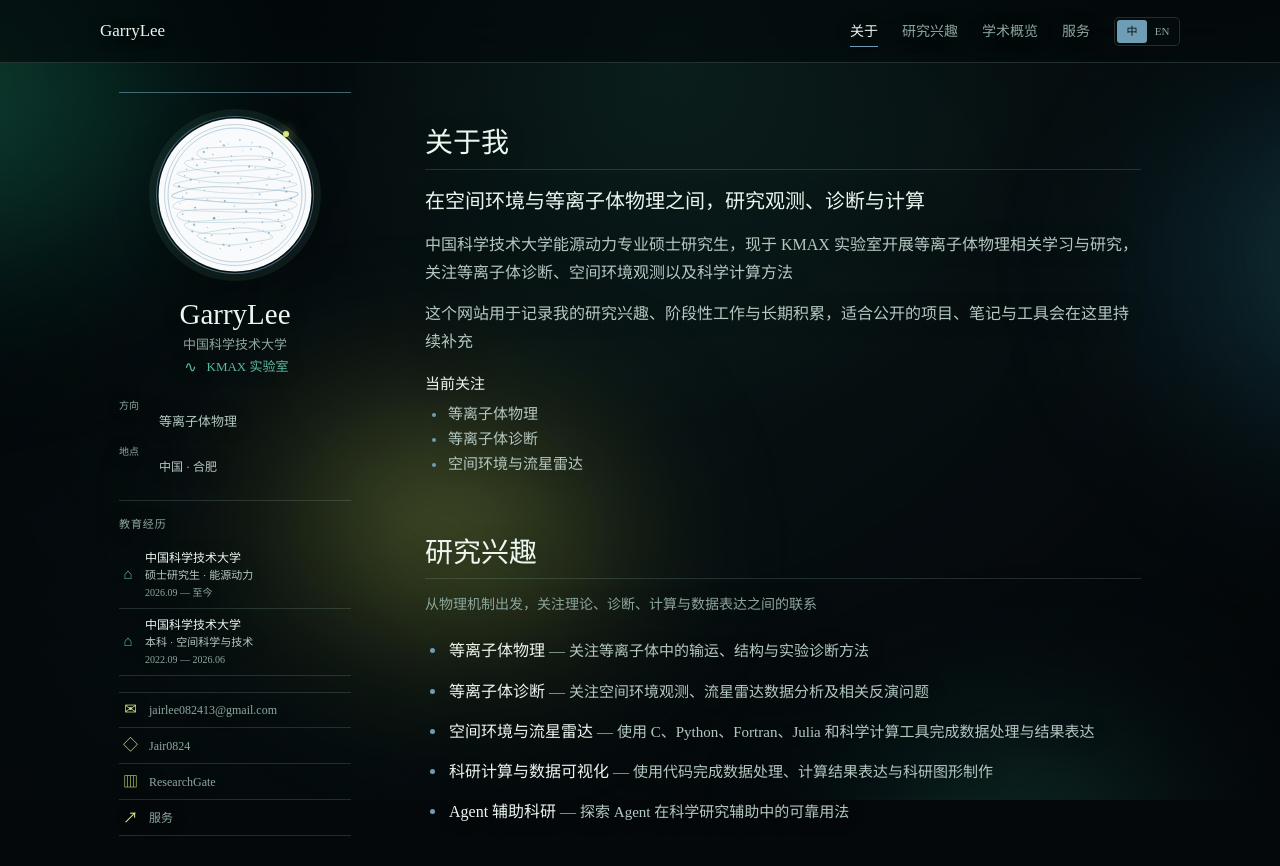
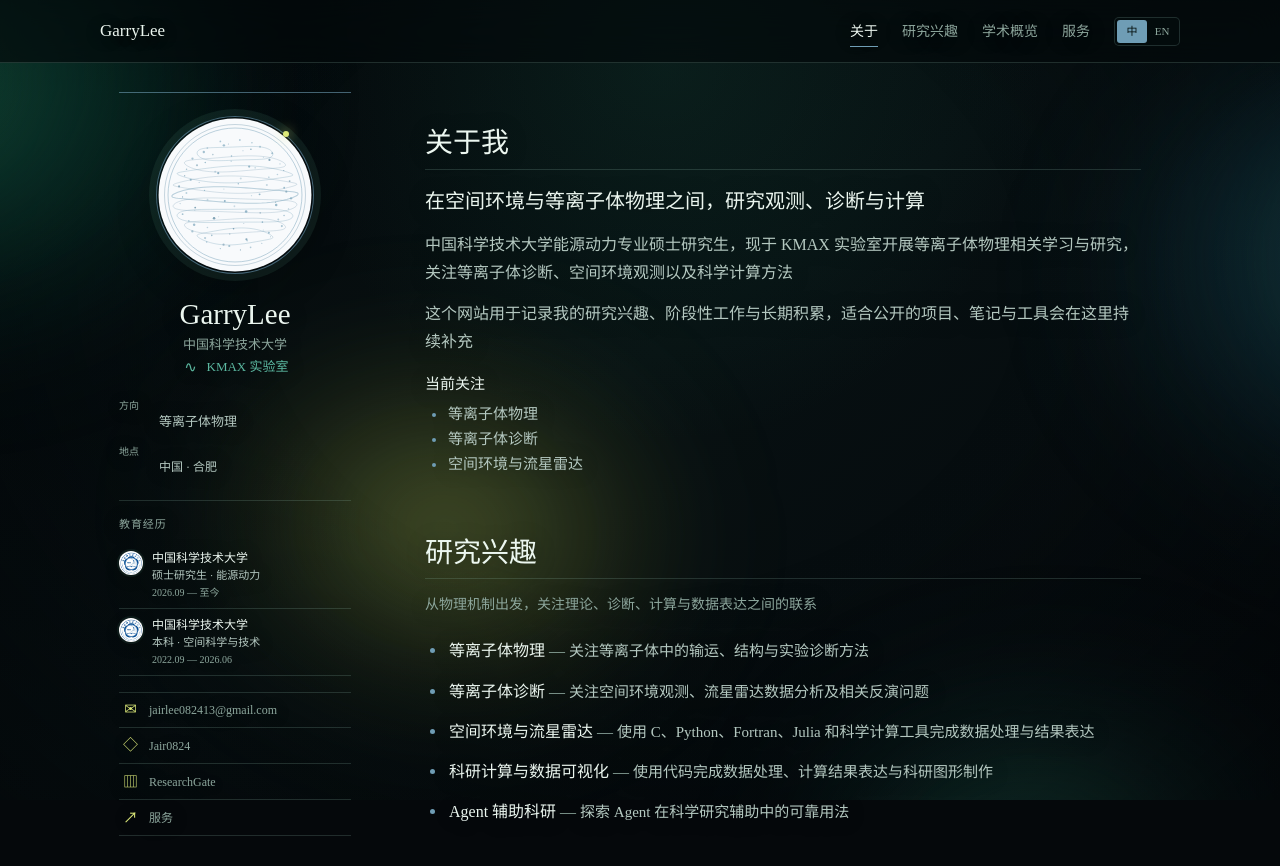
Before and after one commit to Jair0824/Jair0824.github.io, a website: page index.html in a window 1280 px wide. Shown: the top 866 px of the page. Drawn offline with Linux system fonts and the light colour scheme.

Commit message:
Use USTC emblem for education entries

```diff
--- a/assets/styles.css
+++ b/assets/styles.css
@@ -453,10 +453,22 @@ body > noscript {
 
 .sidebar-education-item {
   display: grid;
-  grid-template-columns: 18px minmax(0, 1fr);
-  gap: 8px;
+  grid-template-columns: 24px minmax(0, 1fr);
+  gap: 9px;
   padding: 8px 0;
   border-bottom: 1px solid var(--line);
+}
+
+.education-emblem {
+  width: 24px;
+  height: 24px;
+  margin-top: 1px;
+  align-self: start;
+  border: 1px solid rgb(255 255 255 / 0.55);
+  border-radius: 50%;
+  background: #ffffff;
+  object-fit: cover;
+  box-shadow: 0 0 0 2px rgb(126 226 192 / 0.08), 0 4px 14px rgb(0 0 0 / 0.22);
 }
 
 .sidebar-education-item strong,
--- a/index.html
+++ b/index.html
@@ -58,11 +58,11 @@
       <section class="sidebar-section" aria-labelledby="sidebar-education-title">
         <h2 id="sidebar-education-title" data-i18n="educationLabel">教育经历</h2>
         <div class="sidebar-education-item">
-          <span class="sidebar-icon" aria-hidden="true">⌂</span>
+          <img class="education-emblem" src="assets/ustc-emblem.jpg" alt="" width="24" height="24">
           <div><strong data-i18n="ustc">中国科学技术大学</strong><p data-i18n="educationMasters">硕士研究生 · 能源动力</p><time data-i18n="mastersPeriod">2026.09 — 至今</time></div>
         </div>
         <div class="sidebar-education-item">
-          <span class="sidebar-icon" aria-hidden="true">⌂</span>
+          <img class="education-emblem" src="assets/ustc-emblem.jpg" alt="" width="24" height="24">
           <div><strong data-i18n="ustc">中国科学技术大学</strong><p data-i18n="educationBachelor">本科 · 空间科学与技术</p><time data-i18n="bachelorPeriod">2022.09 — 2026.06</time></div>
         </div>
       </section>
```
Also changed, not shown: assets/ustc-emblem.jpg (added).
